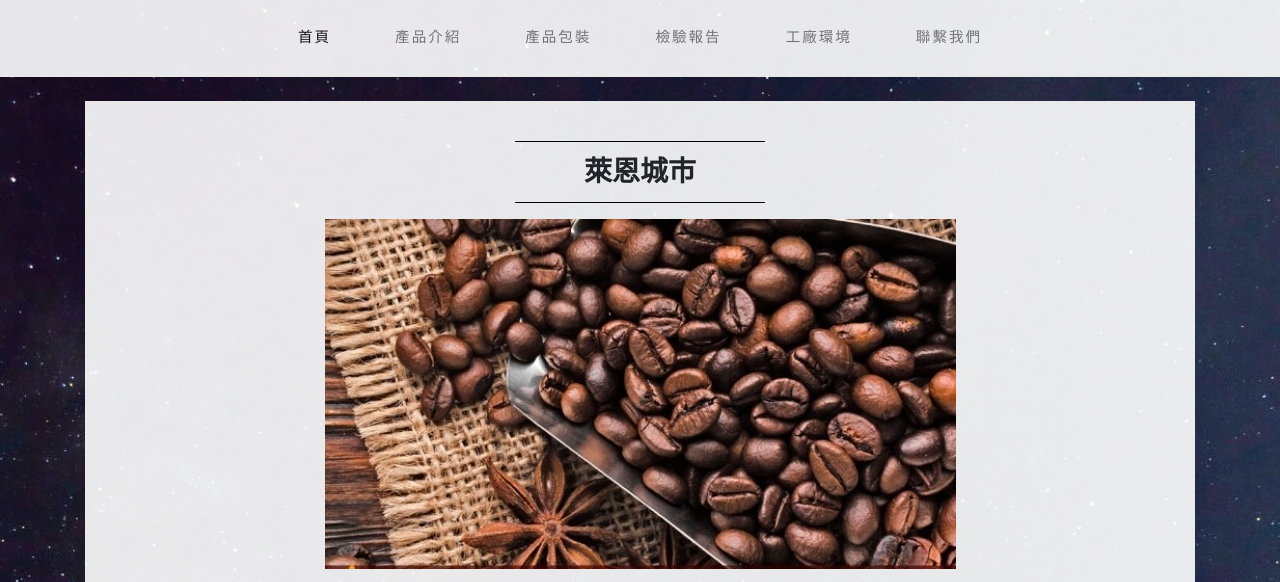
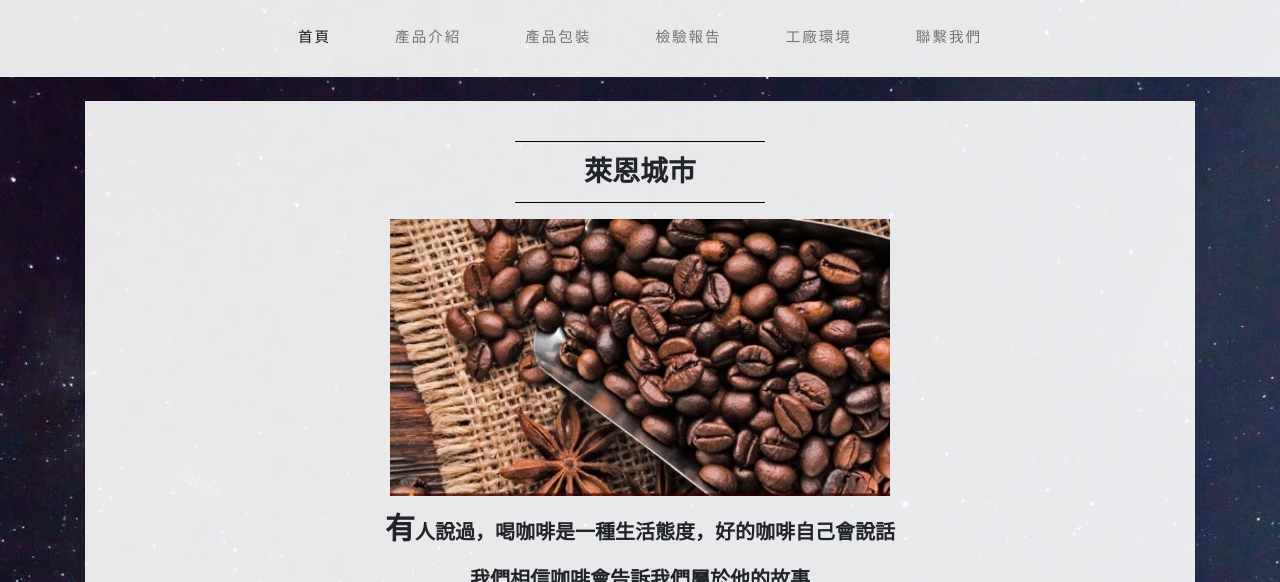
Before and after one commit to LeonChanse/leonChanse, a plain HTML site: page index.html in a window 1280 px wide. Shown: the part 186-768 px from the top of the page. Drawn offline with Linux system fonts and the light colour scheme; a web font is replaced by a local one.

Commit message:
變更index圖片size

```diff
--- a/index.html
+++ b/index.html
@@ -40,7 +40,7 @@
         <div style="width: 80%;margin: 0 auto;"></div>
         <p style="width: 80%;margin: 0 auto;">
           <div class="container index_block">
-            <div style="text-align: center;"><img src="images/index/圖1.jpg" alt="">
+            <div style="text-align: center;"><img style="max-width: 500px;width: -webkit-fill-available;" src="images/index/圖1.jpg" alt="">
               <p><strong style="font-size:30px">有</strong>人說過，喝咖啡是一種生活態度，好的咖啡自己會說話</p>
               <p>
                  我們相信咖啡會告訴我們屬於他的故事</p>
```
